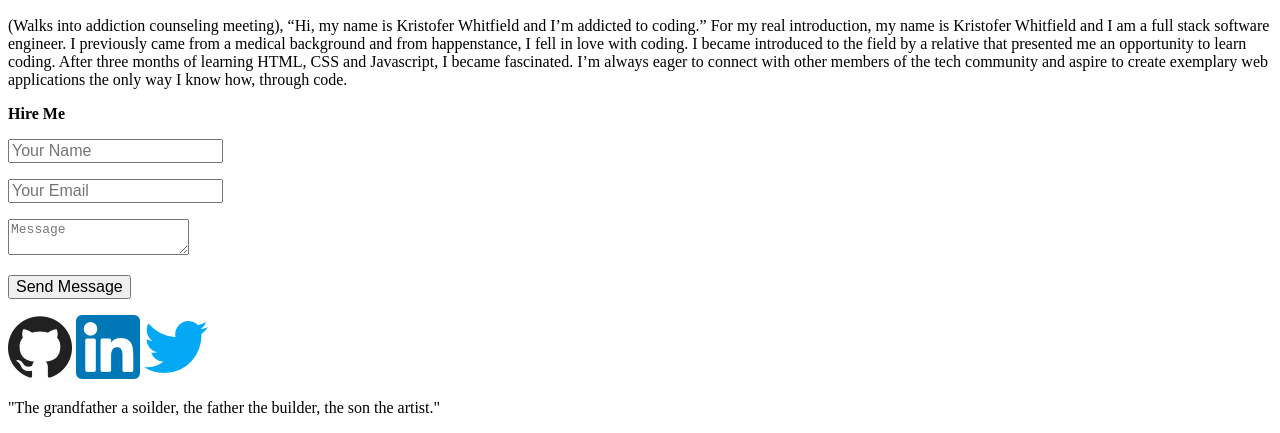
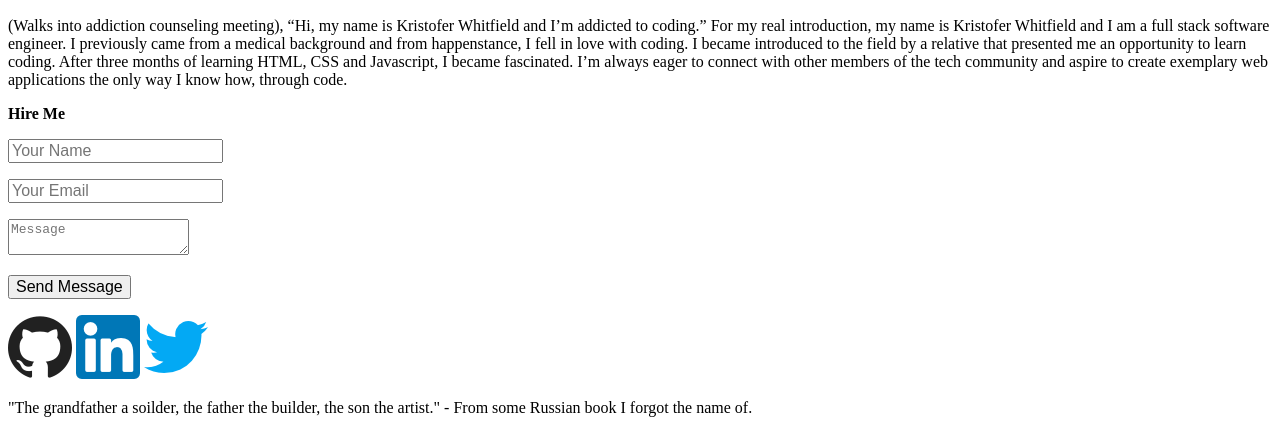
Before and after one commit to KristoferWhitfield/Portfolio, a plain HTML site: page index.html in a window 1280 px wide. Shown: the part 1904-2337 px from the top of the page. Drawn offline with Linux system fonts and the light colour scheme.

Commit message:
fixed quote

```diff
--- a/index.html
+++ b/index.html
@@ -74,7 +74,7 @@
 				<a href="https://github.com/KristoferWhitfield"><img src="img/github.png" alt="github logo"></a>
 				<a href="https://www.linkedin.com/in/kristofer-joseff-whitfield-013571204/"><img src="img/linkedin.png" alt="linkedin logo"></a>
 				<a href="https://twitter.com/KristoferJoseff"><img src="img/twitter.png" alt="twitter logo"></a>
-				<p>"The grandfather a soilder, the father the builder, the son the artist."</p>
+				<p>"The grandfather a soilder, the father the builder, the son the artist." - From some Russian book I forgot the name of.</p>
 			</section>
 		</footer>
 
```
